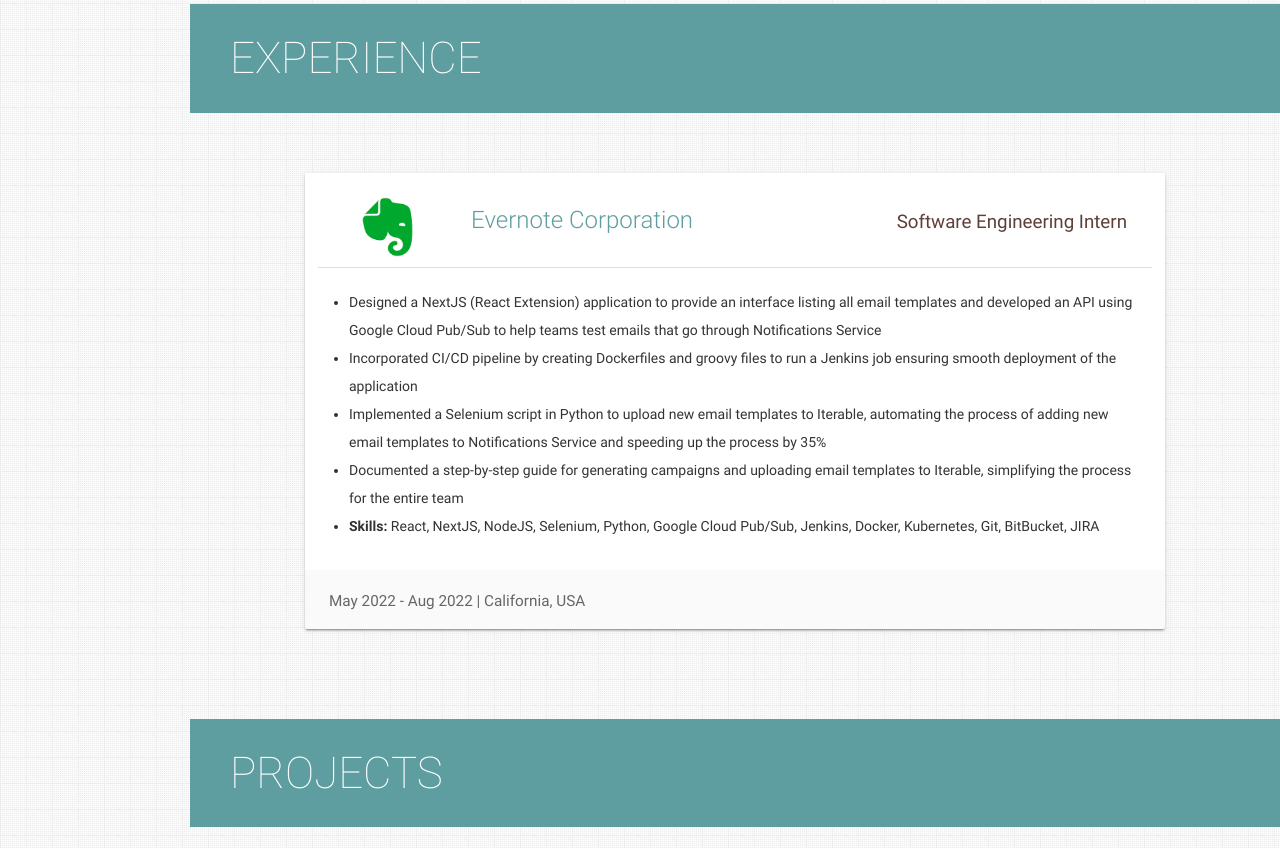
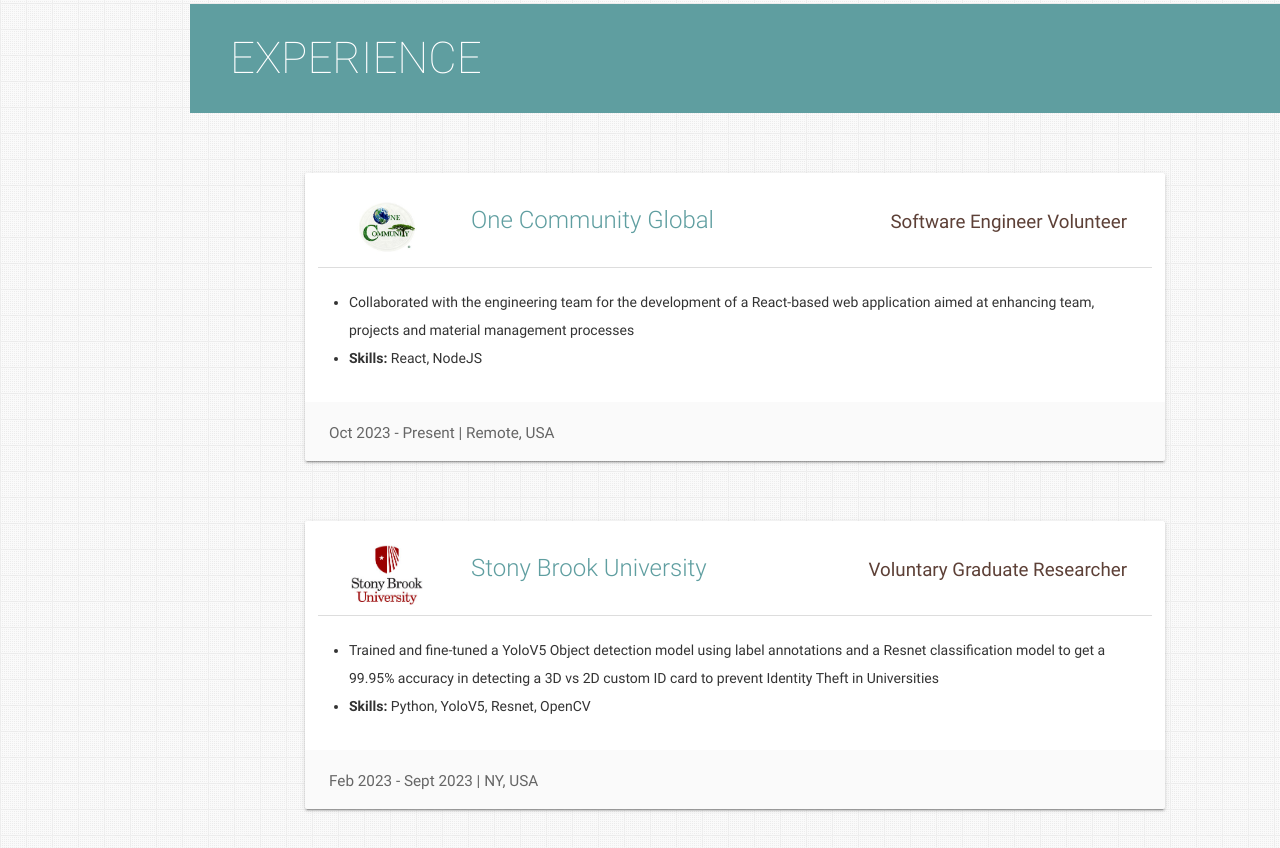
Before and after one commit to palakgosalia/palakgosalia.github.io, a plain HTML site: page index.html in a window 1280 px wide. Shown: the part 1271-2119 px from the top of the page. Drawn offline with nearby package versions, Linux system fonts and the light colour scheme.

Commit message:
Updated work experience

```diff
--- a/index.html
+++ b/index.html
@@ -175,6 +175,62 @@
             <h3 class="page-title white-text teal">Experience</h3>
             <div class="container">
                <!-- Latest Experience -->
+               <div class="card">
+                  <div class="card-content">
+                     <div class="row">
+                        <div class="col s12 m2">
+                           <a href="https://www.onecommunityglobal.org/" target="_blank"><img alt="One Community logo"
+                              src="/assets/img/one_community_global_logo.jpeg" class="responsive-img center-block" /></a>
+                        </div>
+                        <div class="col s12 m10">
+                           <p>
+                              <span class="card-title"><a href="https://www.onecommunityglobal.org/" target="_blank"
+                                 class="teal-text hoverline">One Community Global</a></span>
+                           </p>
+                        </div>
+                     </div>
+                     <div class="role brown-text text-darken-2">Software Engineer Volunteer</div>
+                     <ul>
+                        <li>
+                           Collaborated with the engineering team for the development of a React-based web application aimed at enhancing team, projects and material management processes
+                        </li>
+                        <li>
+                           <b>Skills:</b> React, NodeJS
+                        </li>
+                     </ul>
+                  </div>
+                  <div class="card-action">
+                     <span>Oct 2023 - Present | Remote, USA</span>
+                  </div>
+               </div>
+               <div class="card">
+                  <div class="card-content">
+                     <div class="row">
+                        <div class="col s12 m2">
+                           <a href="https://www.stonybrook.edu/" target="_blank"><img alt="Stony Brook logo"
+                              src="/assets/img/StonyBrook_logo.jpg" class="responsive-img center-block" /></a>
+                        </div>
+                        <div class="col s12 m10">
+                           <p>
+                              <span class="card-title"><a href="https://www.stonybrook.edu/" target="_blank"
+                                 class="teal-text hoverline">Stony Brook University</a></span>
+                           </p>
+                        </div>
+                     </div>
+                     <div class="role brown-text text-darken-2">Voluntary Graduate Researcher</div>
+                     <ul>
+                        <li>
+                           Trained and fine-tuned a YoloV5 Object detection model using label annotations and a Resnet classification model to get a 99.95% accuracy in detecting a 3D vs 2D custom ID card to prevent Identity Theft in Universities
+                        </li>
+                        <li>
+                           <b>Skills:</b> Python, YoloV5, Resnet, OpenCV
+                        </li>
+                     </ul>
+                  </div>
+                  <div class="card-action">
+                     <span>Feb 2023 - Sept 2023 | NY, USA</span>
+                  </div>
+               </div>
                <div class="card">
                   <div class="card-content">
                      <div class="row">
```
Also changed, not shown: assets/img/StonyBrook_logo.jpg (added), assets/img/one_community_global_logo.jpeg (added).
